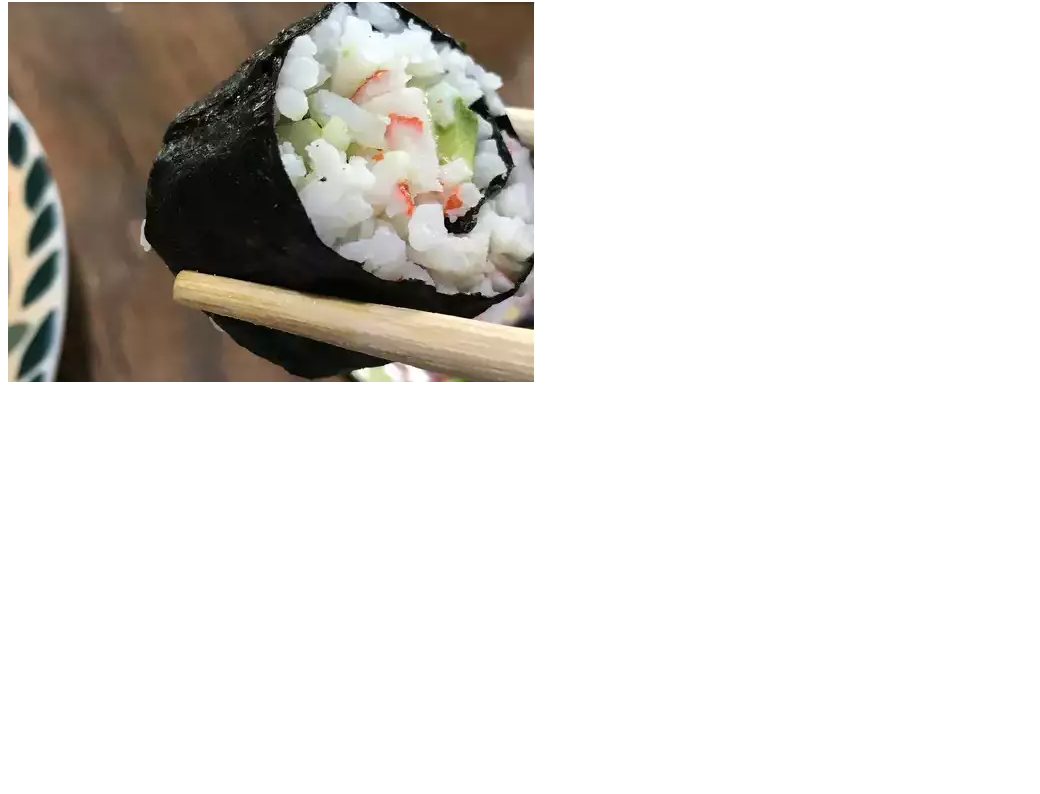
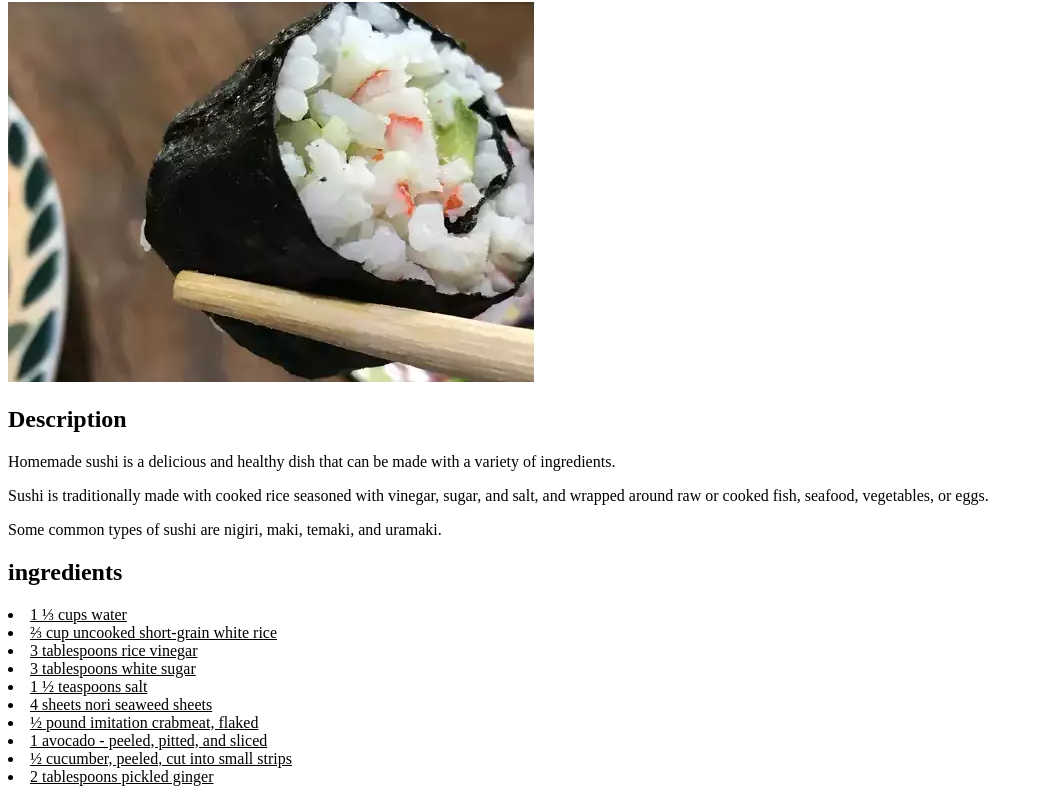
Before and after one commit to DonFreecs-AFK/odin-recipes, a plain HTML site: page recipes/Sushi.html in a window 1280 px wide. Shown: the part 78-872 px from the top of the page, without its empty margins (0-1040 px from the left). Before the commit the page ends 800 px from the top, so only its background shows below. Drawn offline with Linux system fonts and the light colour scheme.

Commit message:
Added description, ingredients and step by step  to Sushi.html

```diff
--- a/recipes/Sushi.html
+++ b/recipes/Sushi.html
@@ -7,5 +7,22 @@
     <body>
         <h1>Sushi</h1>
         <img src="../images/Sushi.webp" alt="image of a sushi dish">
+        <h2>Description</h2>
+        <p>Homemade sushi is a delicious and healthy dish that can be made with a variety of ingredients.</p>
+        <p>Sushi is traditionally made with cooked rice seasoned with vinegar, sugar, and salt, and wrapped around raw or cooked fish, seafood, vegetables, or eggs.</p>
+        <p>Some common types of sushi are nigiri, maki, temaki, and uramaki.</p>
+        <h2>ingredients</h2>
+        <u>
+            <li>1 ⅓ cups water</li>
+            <li>⅔ cup uncooked short-grain white rice</li>
+            <li>3 tablespoons rice vinegar</li>
+            <li>3 tablespoons white sugar</li>
+            <li>1 ½ teaspoons salt</li>
+            <li>4 sheets nori seaweed sheets</li>
+            <li>½ pound imitation crabmeat, flaked</li>
+            <li>1 avocado - peeled, pitted, and sliced</li>
+            <li>½ cucumber, peeled, cut into small strips</li>
+            <li>2 tablespoons pickled ginger</li>
+        </u>
     </body>
 </html>
```
